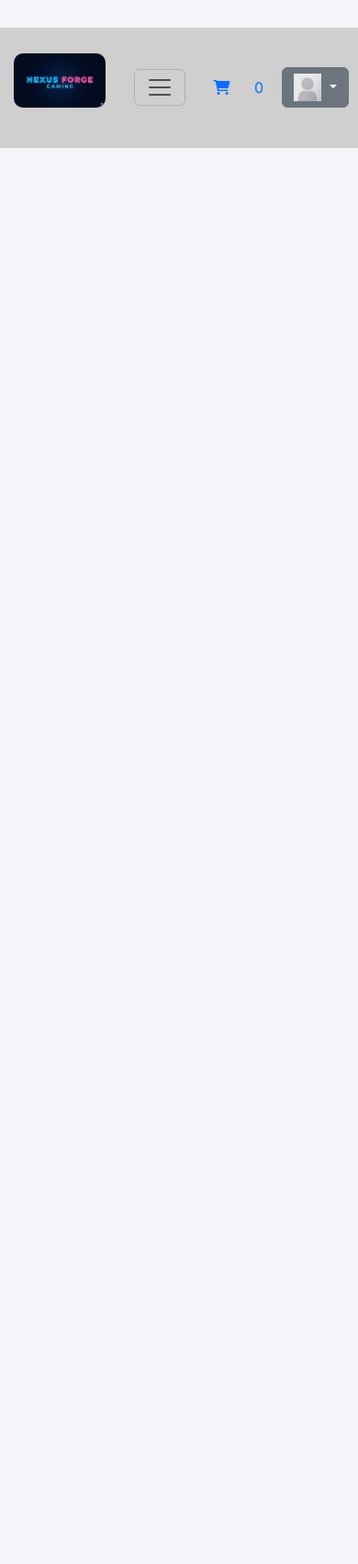
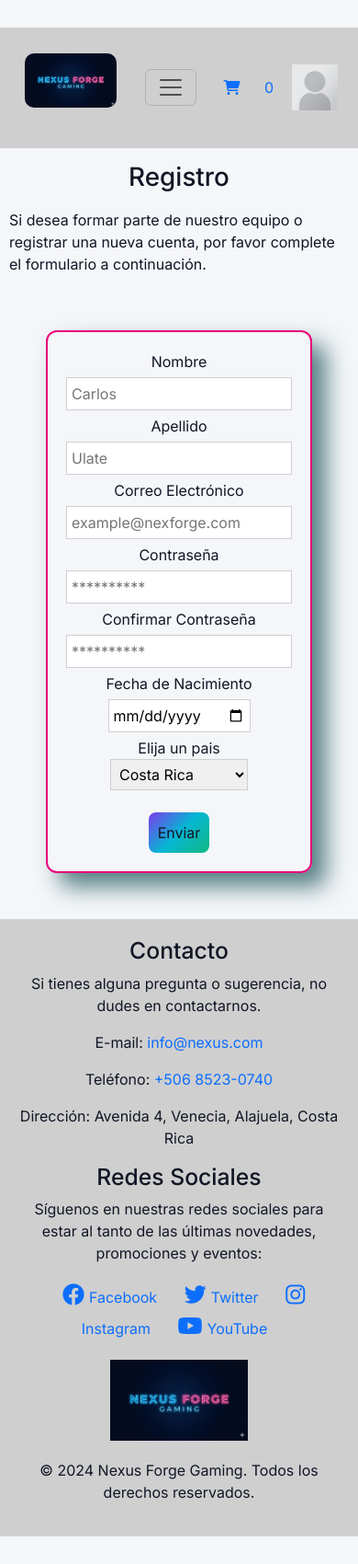
Before and after one commit to carlos-ulate/integrador, a plain HTML site: page pages/register.html in a window 390 px wide. Shown: the whole page at 92% size. Before the commit the page ends 844 px from the top, so only its background shows below. Drawn offline with nearby package versions, Linux system fonts and the light colour scheme.

Commit message:
agregar estilos contact page  y creacion de register

```diff
--- a/css/styles.css
+++ b/css/styles.css
@@ -73,14 +73,15 @@ main {
 
 .hero-carousel {
   position: relative;
-  width: 100%;
+  width: 85%;
   overflow: hidden;
+  margin: 0 auto;
 }
 
-
-.hero-video{
-  width: 100%;
-
+.hero-video {
+  width: 85%;
+  margin: 0 auto;
+  margin-top: 30px;
 }
 
 .carousel-phrase {
@@ -159,12 +160,57 @@ main {
 }
 
 .img-profile {
-  width: 30px;
+  width: 50px;
   background: var(--bg-btns);
 }
 
-.dropdown-menu {
-  background: var(--bg-btns);
+.drop-container {
+  color: var(--color);
+
+  #drop-check {
+    display: none;
+  }
+
+  #drop-check:checked + .menu-container {
+    height: 200px;
+    max-height: 200px;
+    padding: 10px;
+  }
+}
+
+/* &:hover .menu-container {
+    height: 200px;
+    max-height: 200px;
+    padding: 10px;
+  }*/
+
+.menu-container {
+  position: absolute;
+  top: 100%;
+  right: 0;
+  background: var(--bg-btns-secondary);
+  height: 0;
+  overflow: hidden;
+  transition: 0.3s ease;
+
+  .drop-menu {
+    list-style: none;
+    padding: 0;
+  }
+
+  .drop-item {
+    padding: 5px 5px;
+    transition: 0.3s ease;
+  }
+
+  a {
+    text-decoration: none;
+    color: var(--color);
+  }
+
+  a:hover {
+    color: var(--accent-secondary);
+  }
 }
 
 .container {
@@ -390,7 +436,8 @@ footer {
   margin: 50px;
   padding: 20px;
   border-radius: 12px;
-  box-shadow: 0 5px 25px rgba(47, 98, 102, 0.8);
+  box-shadow: 15px 15px 25px rgba(47, 98, 102, 0.8);
+  border: 2px solid var(--accent-secondary);
 
   input,
   textarea {
@@ -404,6 +451,13 @@ footer {
   flex: 1;
 }
 
+.location {
+  h2 {
+    text-align: center;
+    font-size: 30px;
+  }
+}
+
 .button-contact {
   background: var(--bg-btns-secondary);
   color: var(--color);
@@ -411,7 +465,27 @@ footer {
   border-radius: 8px;
 }
 
+.register-body {
+  h1 {
+    text-align: center;
+    margin-top: 15px;
+  }
+}
+
+.register-form {
+  text-align: center;
+
+  input,
+  select {
+    padding: 5px;
+    border: 1px solid var(--background-secondary)
+  }
+}
+
 @media (width < 1200px) {
+  .cart-shop {
+    flex-wrap: wrap;
+  }
   body {
     padding: 30px 0;
   }
@@ -424,28 +498,32 @@ footer {
   .container .card {
     margin: 20px;
   }
-}
 
-@media (width < 478px) {
-  .hero-video {
-    display: none;
-  }
-
-  #hero {
-    font-size: 16px;
-    display: flex;
+  .contact-body {
     flex-direction: column;
   }
+  .map {
+    position: relative;
+    padding-bottom: 56.25%;
 
-  .carousel-phrase {
-    display: none;
+    iframe {
+      position: absolute;
+      top: 0;
+      left: 0;
+      width: 100%;
+      height: 100%;
+    }
   }
 }
-
 @media (width <768px) {
-  /*.carousel-phrase {
-    display: none;
-  }*/
+  .cart-shop {
+    flex-wrap: wrap;
+  }
+  .location {
+    p {
+      padding: 10px;
+    }
+  }
 
   .nav-bar {
     height: auto;
@@ -473,4 +551,34 @@ footer {
       height: 100%;
     }
   }
+
+  .register-body {
+    h1 {
+      margin-top: 15px;
+    }
+
+    p {
+      padding: 10px;
+    }
+  }
 }
+
+@media (width < 478px) {
+  .hero-video {
+    display: none;
+  }
+
+  #hero {
+    font-size: 16px;
+    display: flex;
+    flex-direction: column;
+  }
+
+  .carousel-phrase {
+    display: none;
+  }
+
+  .cart-shop {
+    flex-wrap: wrap;
+  }
+}
--- a/pages/register.html
+++ b/pages/register.html
@@ -4,7 +4,8 @@
 <head>
     <meta charset="UTF-8">
     <meta name="viewport" content="width=device-width, initial-scale=1.0">
-    <title>Nexus Forge Gaming</title>
+
+    <title>Registro</title>
     <link rel="stylesheet" href="https://cdnjs.cloudflare.com/ajax/libs/font-awesome/6.0.0/css/all.min.css">
     <link href='https://unpkg.com/boxicons@2.1.4/css/boxicons.min.css' rel='stylesheet'>
 
@@ -18,9 +19,9 @@
 </head>
 
 <body>
-    <header>
+    <header class="nav-bar">
         <!--div para nav de bootsrap-->
-        <div class="container-fluid  nav-bar">
+        <div class="container-fluid ">
             <nav class="navbar navbar-expand-lg   ">
 
                 <p class="navbar-brand" href="#"><img class="header-logo" src="/assets/images/nexus_nav_log.png" alt="">
@@ -66,21 +67,110 @@
                 </div>
 
                 <!-- div para menu con imagen-->
-                <div class="dropdown">
-                    <button class="btn btn-secondary dropdown-toggle" type="button" data-bs-toggle="dropdown"
-                        aria-expanded="false">
+                <div class="drop-container  ">
+                    <label class="drop-img" for="drop-check">
                         <img class="img-profile" src="/assets/images/Portrait_Placeholder.png" alt="profile">
-                    </button>
-                    <ul class="dropdown-menu">
-                        <li><a class="dropdown-item" href="#">Mi perfil</a></li>
-                        <li><a class="dropdown-item" href="#">Mis compras</a></li>
-                        <li><a class="dropdown-item" href="#">Carrito</a></li>
-                        <li><a class="dropdown-item" href="#">Configuracion</a></li>
-                        <li><a class="dropdown-item" href="#">Cerrar Sesion</a></li>
-                    </ul>
+                    </label>
+                    <input type="checkbox" id="drop-check">
+                    <div class="menu-container">
+                        <ul class="drop-menu">
+                            <li class="drop-item"><a href="#">Mi perfil</a></li>
+                            <li class="drop-item"><a href="#">Mis compras</a></li>
+                            <li class="drop-item"><a href="#">Carrito</a></li>
+                            <li class="drop-item"><a href="#">Configuracion</a></li>
+                            <li class="drop-item"><a href="#">Cerrar Sesion</a></li>
+                        </ul>
+                    </div>
                 </div>
 
 
             </nav>
         </div>
     </header>
+
+    <main>
+        <section class="registro">
+            <div class="register-body">
+                <h1>Registro</h1>
+                <p>Si desea formar parte de nuestro equipo o registrar una nueva cuenta, por favor complete el
+                    formulario a
+                    continuación.</p>
+            </div>
+            <div class="register-form">
+                <form class="contact-form  registro-form" method="post">
+                    <label for="nombre">Nombre</label><br>
+                    <input type="text" id="nombre" name="nombre" required placeholder="Carlos"><br>
+                    <label for="apellido">Apellido</label><br>
+                    <input type="text" id="apellido" name="apellido" required placeholder="Ulate"><br>
+                    <label for="email">Correo Electrónico</label><br>
+                    <input type="email" id="email" name="email" required placeholder="example@nexforge.com"
+                        minlength="15" maxlength="30"><br>
+
+                    <label for="contrasena">Contraseña</label><br>
+                    <input type="password" id="contrasena" name="contrasena" requeried minlength="10"
+                        placeholder="**********"><br>
+                    <label for="contrasena">Confirmar Contraseña</label><br>
+                    <input type="password" id="contrasena" name="contrasena" requeried minlength="10"
+                        placeholder="**********"><br>
+
+                    <label for="fecha">Fecha de Nacimiento</label><br>
+                    <input type="date" id="fecha" name="fecha" required><br>
+
+                    <label for="pais">Elija un pais</label><br>
+                    <select name="pais" id="pais" required>
+                        <option value="costa-rica">Costa Rica</option>
+                        <option value="argentina">Argentina</option>
+                        <option value="estados-unidos">Estados Unidos</option>
+                        <option value="noruega">Noruega</option>
+                        <option value="espana">España</option>
+                        <option value="portugal">Portugal</option>
+
+
+                    </select><br><br>
+
+                    <button type="submit" class="button-contact">Enviar</button>
+                </form>
+
+            </div>
+        </section>
+    </main>
+
+
+
+</body>
+
+<footer>
+    <section id="contacto">
+        <div class="contact-footer">
+            <h2>Contacto</h2>
+            <p>Si tienes alguna pregunta o sugerencia, no dudes en contactarnos.</p>
+            <p>E-mail: <a href="mailto:info@nexus.com">info@nexus.com</a></p>
+            <p>Teléfono: <a href="tel:+50685607890">+506 8523-0740</a></p>
+            <p>Dirección: Avenida 4, Venecia, Alajuela, Costa Rica</p>
+        </div>
+    </section>
+
+    <section id="social">
+
+        <div class="social-media">
+            <h2>Redes Sociales</h2>
+            <p>Síguenos en nuestras redes sociales para estar al tanto de las últimas novedades, promociones y
+                eventos:</p>
+            <a href="https://www.facebook.com/nexusforgegaming" target="_blank"><i
+                    class="fab fa-facebook  social-icon"></i><span class="social-text">Facebook</span></a>
+            <a href="https://www.twitter.com/nexusforgegaming" target="_blank"><i
+                    class="fab fa-twitter social-icon"></i><span class="social-text">Twitter</span></a>
+            <a href="https://www.instagram.com/nexusforgegaming" target="_blank"><i
+                    class="fab fa-instagram social-icon"></i><span class="social-text">Instagram</span></a>
+            <a href="https://www.youtube.com/nexusforgegaming" target="_blank"><i
+                    class="fab fa-youtube social-icon"></i><span class="social-text">YouTube</span></a>
+        </div>
+    </section>
+
+    <section id="copyright">
+        <div class="derechos">
+            <img class="logo-footer" src="/assets/images/nexus_nav_log.png" alt="logo_footer">
+            <p>&copy; 2024 Nexus Forge Gaming. Todos los derechos reservados.</p>
+        </div>
+    </section>
+</footer>
```
Also changed, not shown: pages/contact.html (+28 -19 lines), pages/index.html (+15 -12 lines).
